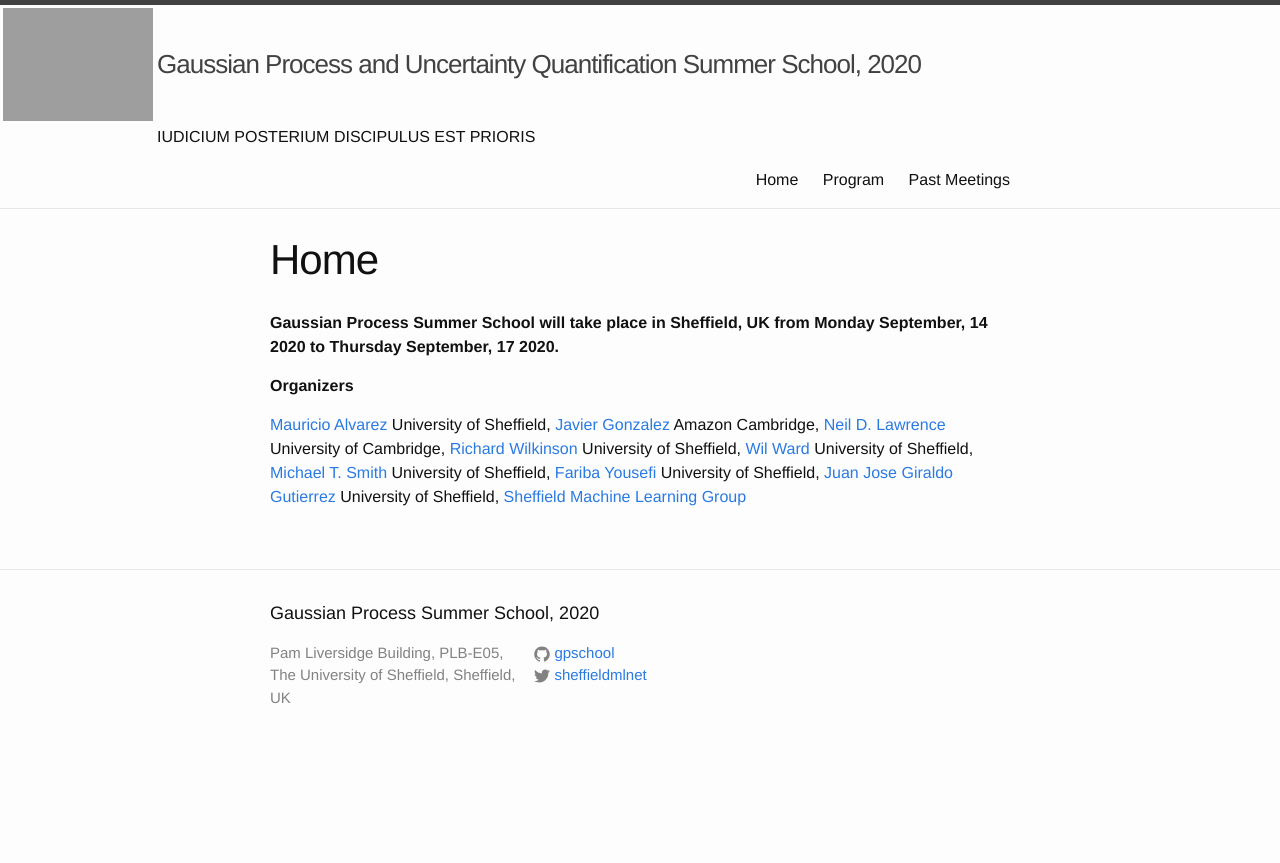
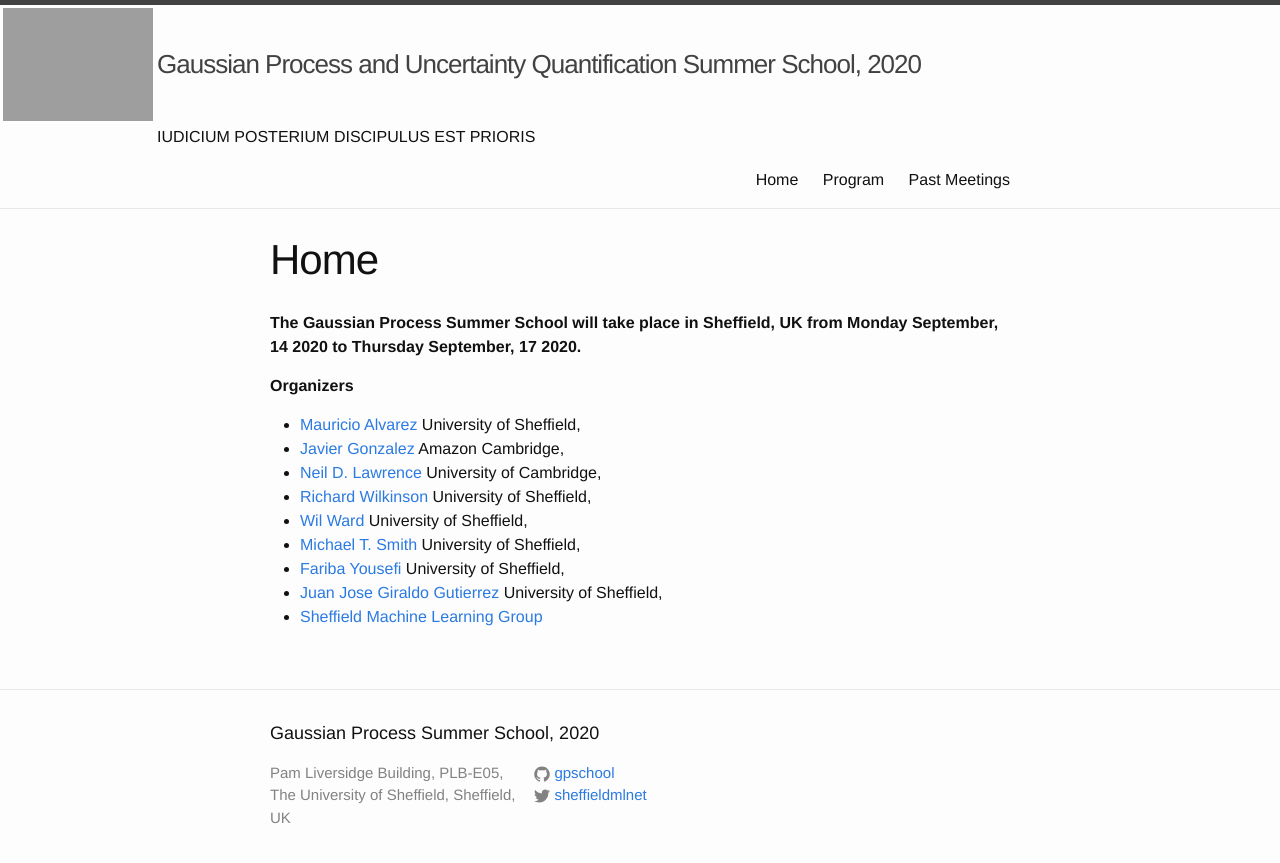
Before and after one commit to gpschool/gpss20, a Jekyll site: the page built from index.html, in a window 1280 px wide. Shown: the top 863 px of the page. Built offline with Jekyll 4.4.1, drawn with Linux system fonts in a browser that asks for light colours.

Commit message:
minor changes layout

```diff
--- a/_layouts/about.html
+++ b/_layouts/about.html
@@ -4,7 +4,7 @@ layout: page
 
 <article>
 
-  <p><strong>{{ site.conference.name }} will take place in {{ site.conference.location }} from {{ site.conference.dates[0] | date: "%A %B, %-d %Y" }} to  {{ site.conference.dates.last | date: "%A %B, %-d %Y" }}.</strong></p>
+  <p><strong>The {{ site.conference.name }} will take place in {{ site.conference.location }} from {{ site.conference.dates[0] | date: "%A %B, %-d %Y" }} to  {{ site.conference.dates.last | date: "%A %B, %-d %Y" }}.</strong></p>
 
   {{ content }}
 
@@ -21,13 +21,12 @@ layout: page
 
   {% if site.conference.organizers %}
   <p><strong>Organizers</strong></p>
-
+  <ul>
   {% assign lastone = site.conference.organizers | last %}
   {% for person in site.conference.organizers %}
-  {% include listperson.html %}
-  {% endfor %}</p>
+  <li>{% include listperson.html %}</li>
+  {% endfor %}</ul><!--/p-->
   {% endif %}
-
   {% if site.conference.local %}
   {% assign lastone = site.conference.local | last %}
   <p>Local Chair:
```
